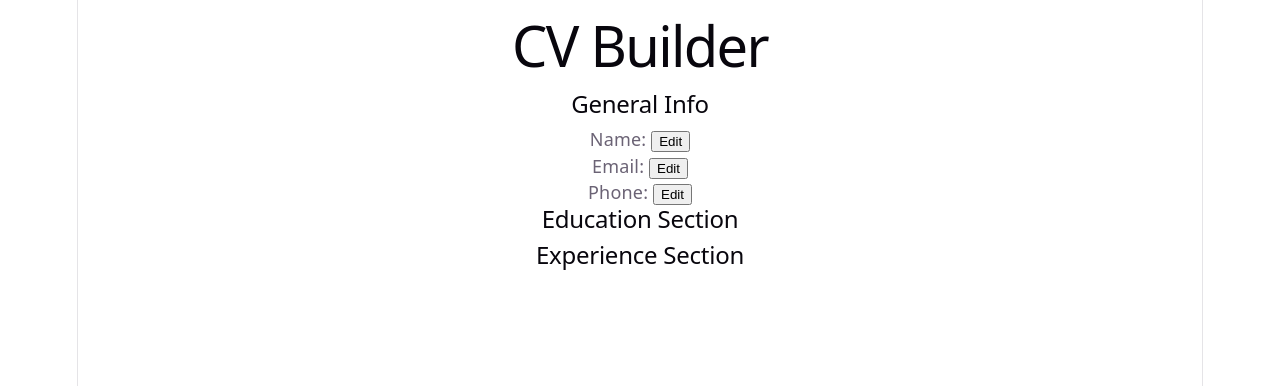
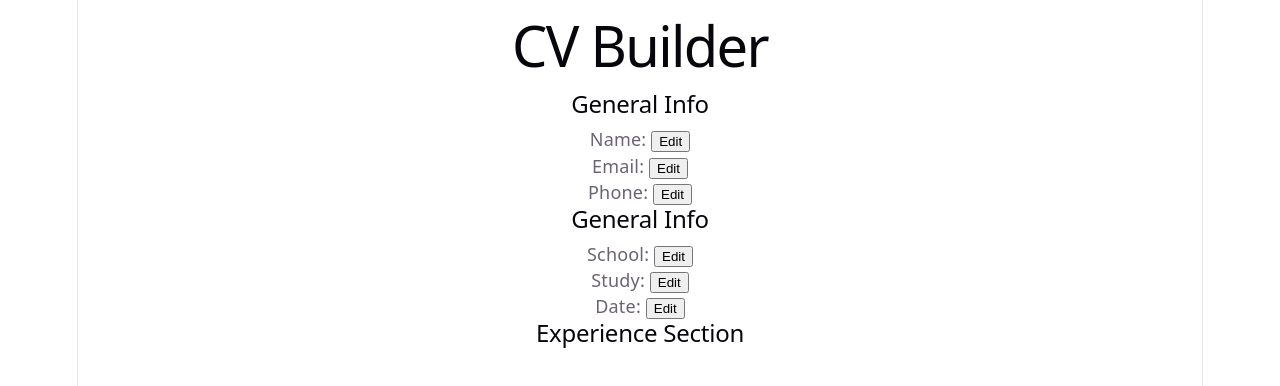
Before and after one commit to 1nf1n1t3f1r3/odin_cv_application, a React (Vite) app: page / in a window 1280 px wide. Shown: the top 386 px of the page. Built offline with nearby package versions, Linux system fonts and the light colour scheme.

Commit message:
Added Education Field 	It's a bit weird being able to have 2 Edits open...

```diff
--- a/src/components/Education.jsx
+++ b/src/components/Education.jsx
@@ -1,5 +1,53 @@
-function Education() {
-  return <h2>Education  Section</h2>;
+//src/components/GeneralInfo.jsx
+
+import { useState } from "react";
+import Field from "./Field.jsx";
+
+function GeneralInfo() {
+  const [school, setSchool] = useState("");
+  const [study, setStudy] = useState("");
+  const [date, setDate] = useState("");
+
+  const [editingField, setEditingField] = useState(null);
+
+  return (
+    <div>
+      <h2>General Info</h2>
+
+      <Field
+        label="School"
+        type="text"
+        value={school}
+        isEditing={editingField === "school"}
+        onChange={(e) => setSchool(e.target.value)}
+        onEditToggle={() =>
+          setEditingField(editingField === "school" ? null : "school")
+        }
+      />
+
+      <Field
+        label="Study"
+        type="study"
+        value={study}
+        isEditing={editingField === "study"}
+        onChange={(e) => setStudy(e.target.value)}
+        onEditToggle={() =>
+          setEditingField(editingField === "study" ? null : "study")
+        }
+      />
+
+      <Field
+        label="Date"
+        type="text"
+        value={date}
+        isEditing={editingField === "date"}
+        onChange={(e) => setDate(e.target.value)}
+        onEditToggle={() =>
+          setEditingField(editingField === "date" ? null : "date")
+        }
+      />
+    </div>
+  );
 }
 
-export default Education;
+export default GeneralInfo;
```
